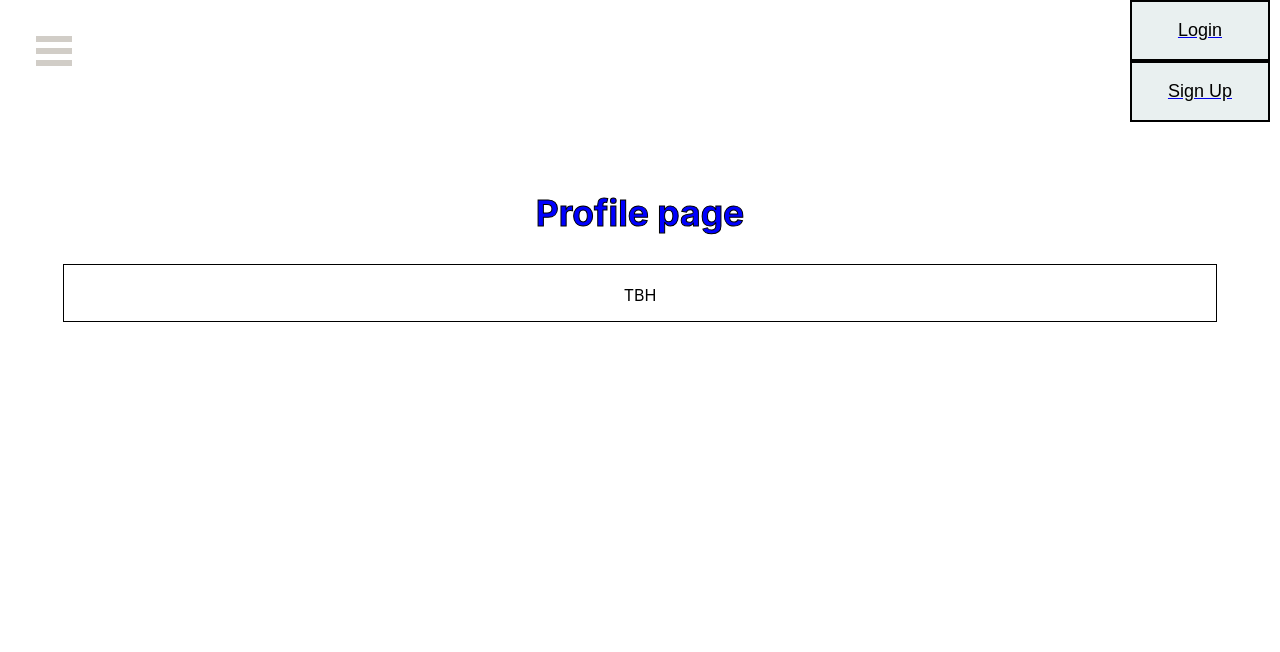
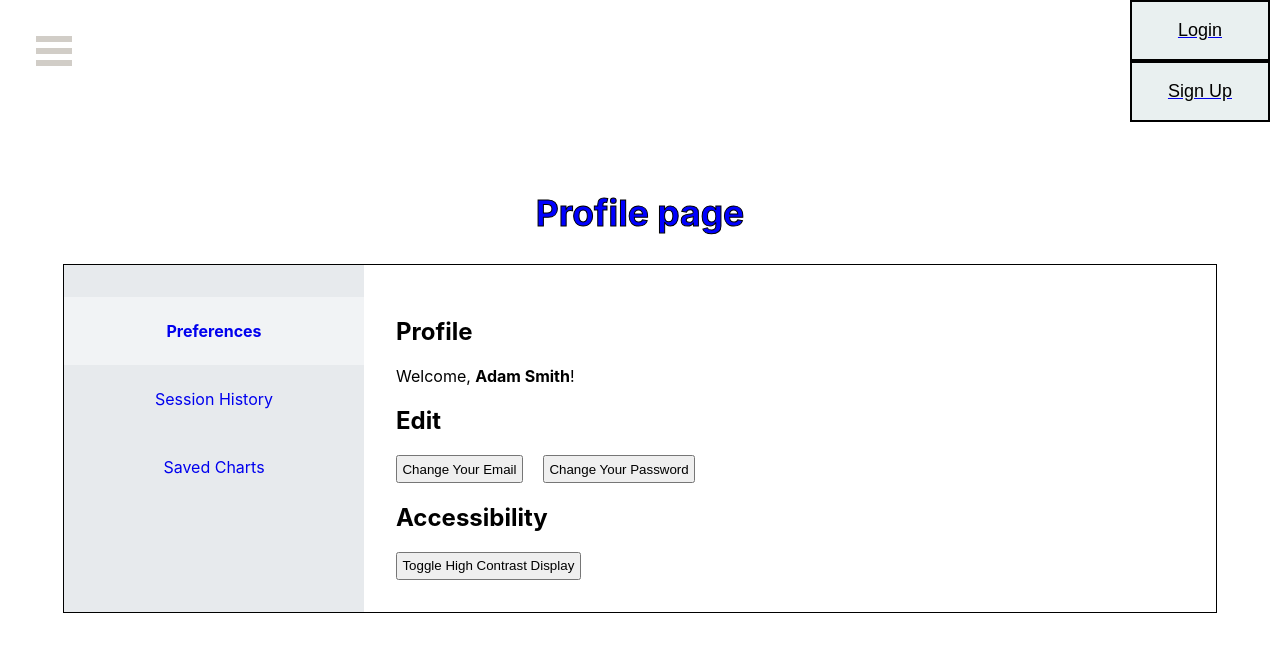
Before and after one commit to HRL-at-NYUSH/Interactive-Portal, a React (Create React App) app in the folder front-end/: page /Profile in a window 1280 px wide. Shown: the top 652 px of the page. Built offline with nearby package versions, Linux system fonts and the light colour scheme.

Commit message:
build Profile page

```diff
--- a/front-end/src/css/pages/Profile.css
+++ b/front-end/src/css/pages/Profile.css
@@ -49,3 +49,40 @@
     font-size: 22px;
   }
 }
+
+.chart-container {
+  margin: auto;
+  display: flex;
+  flex-wrap: wrap;
+  padding: auto;
+  align-content: flex-start;
+  justify-content: flex-start;
+}
+
+.chart-element {
+  position: relative;
+
+  width: 300px;
+  height: 200px;
+  background: grey;
+  border: 1px solid black;
+  /* margin: auto; */
+  margin: 1em;
+}
+/*
+.chart-container div:last-child {
+  margin-right: auto;
+} */
+.chart-element:hover .chart-hover {
+  opacity: 1;
+}
+
+.chart-hover {
+  transition: 0.5s ease;
+  opacity: 0;
+  position: absolute;
+  top: 50%;
+  left: 50%;
+  transform: translate(-50%, -50%);
+  -ms-transform: translate(-50%, -50%);
+}
--- a/front-end/src/js/pages/Profile.js
+++ b/front-end/src/js/pages/Profile.js
@@ -1,21 +1,102 @@
-import React from 'react'
-import Header from '../components/Header'
-import Footer from '../components/Footer'
-import '../../css/pages/Profile.css'
+import React from "react";
+import Header from "../components/Header";
+import Footer from "../components/Footer";
+import "../../css/pages/Profile.css";
+import Tabs from "../components/Tabs";
 
-function Profile() {
+const Profile = () => {
+  const data = {
+    user: {
+      name: "Adam Smith",
+    },
+    sessionHistory: [
+      { date: "2020-10-24", tabs: 2, note: "Birthplace - Women" },
+      { date: "2020-10-25", tabs: 2, note: "Birthplace - Women + Men" },
+      {
+        date: "2020-10-27",
+        tabs: 3,
+        note: "Birthplace - Women + Men（Playground)",
+      },
+      {
+        date: "2020-10-30",
+        tabs: 2,
+        note: "Birthplace & Literacy - Women + Men",
+      },
+    ],
+    savedCharts: [
+      { title: "Chart Title #1" },
+      { title: "Chart Title #2" },
+      { title: "Chart Title #3" },
+      { title: "Chart Title #4" },
+      { title: "Chart Title #5" },
+      { title: "Chart Title #6" },
+      { title: "Chart Title #7" },
+    ],
+  };
+
   return (
     <>
       <Header />
       <div className="home">
         <h2 className="header-text">Profile page </h2>
         <div className="block">
-          <br />
-          <p className="full-text">TBH</p>
+          <Tabs>
+            <div label="Preferences">
+              <section>
+                <h2>Profile</h2>
+                <p>
+                  Welcome, <b>{data.user.name}</b>!
+                </p>
+              </section>
+              <section>
+                <h2>Edit</h2>
+                <div>
+                  <button>Change Your Email</button>
+                  <button>Change Your Password</button>
+                </div>
+              </section>
+              <section>
+                <h2>Accessibility</h2>
+                <div>
+                  <button>Toggle High Contrast Display</button>
+                </div>
+              </section>
+            </div>
+
+            <div label="Session History">
+              <table>
+                <tr>
+                  <th>Date</th>
+                  <th>Tabs</th>
+                  <th>Note</th>
+                </tr>
+                {data.sessionHistory
+                  // sort the history in descending order
+                  .sort((a, b) => new Date(b.date) - new Date(a.date))
+                  .map((session, i) => (
+                    <tr key={`session-${i}`}>
+                      <td>{session.date}</td>
+                      <td>{session.tabs}</td>
+                      <td>{session.note}</td>
+                    </tr>
+                  ))}
+              </table>
+            </div>
+
+            <div label="Saved Charts">
+              <div className="chart-container">
+                {data.savedCharts.map((chart, i) => (
+                  <div key={`chart${i}`} className="chart-element">
+                    <div className="chart-hover">{chart.title}</div>
+                  </div>
+                ))}
+              </div>
+            </div>
+          </Tabs>
         </div>
       </div>
     </>
-  )
-}
+  );
+};
 
-export default Profile
+export default Profile;
```
